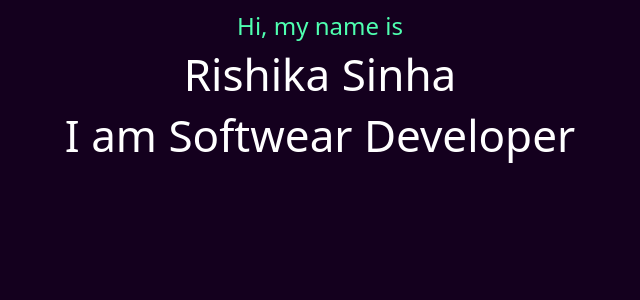
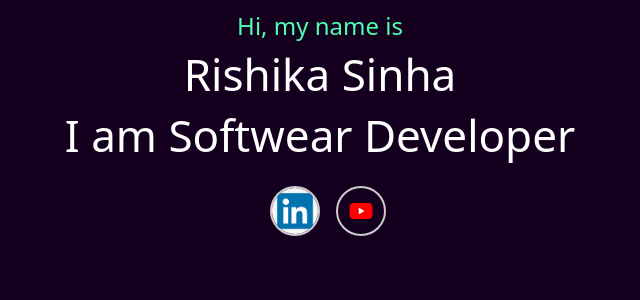
Before and after one commit to Khushboo603/Django_portfolio, a Django app: page / in a window 1280 px wide. Shown: the part 282-582 px from the top of the page, without its empty margins (320-960 px from the left). Run offline with Django 5.2, Linux system fonts and the light colour scheme.

Commit message:
Home page structure Done

```diff
--- a/resume/static/css/style.css
+++ b/resume/static/css/style.css
@@ -45,3 +45,19 @@ body {
     color: #fff;
     font-size: 44px;
 }
+
+.social_links {
+    overflow: hidden;
+    border-radius: 50%;
+    border: 2px solid #CCC;
+
+    display: flex;
+    justify-content: center;
+    align-items: center;
+}
+
+.social_links img {
+    width: 100%;
+    height: auto;
+    display: block;
+}
--- a/resume/templates/home.html
+++ b/resume/templates/home.html
@@ -33,7 +33,16 @@
             <h1>Rishika Sinha</h1>
             <h3>I am Softwear Developer</h3>
         </div>
-
+    </div>
+    <div class="col-12 text-center mt-3">
+        <div class="col-12 d-flex justify-content-center align-item-center">
+            <a href="https://www.linkedin.com/in/khushboo-kumari-2bab93194/" target="_blank" class="ms-3">
+            <img src="{% static 'images/linkedin.png' %}" alt="link-image" width="50" height="50" class="social_links">
+        </a>
+        <a href="https://www.linkedin.com/in/khushboo-kumari-2bab93194/" target="_blank" class="ms-3">
+            <img src="{% static 'images/youtube-png.png' %}" alt="youtube-image" width="50" height="50" class="social_links">
+        </a>
+        </div>
     </div>
 </div>
 {% endblock content1 %}
```
Also changed, not shown: resume/static/images/linkedin.png (added), resume/static/images/youtube-png.png (added).
